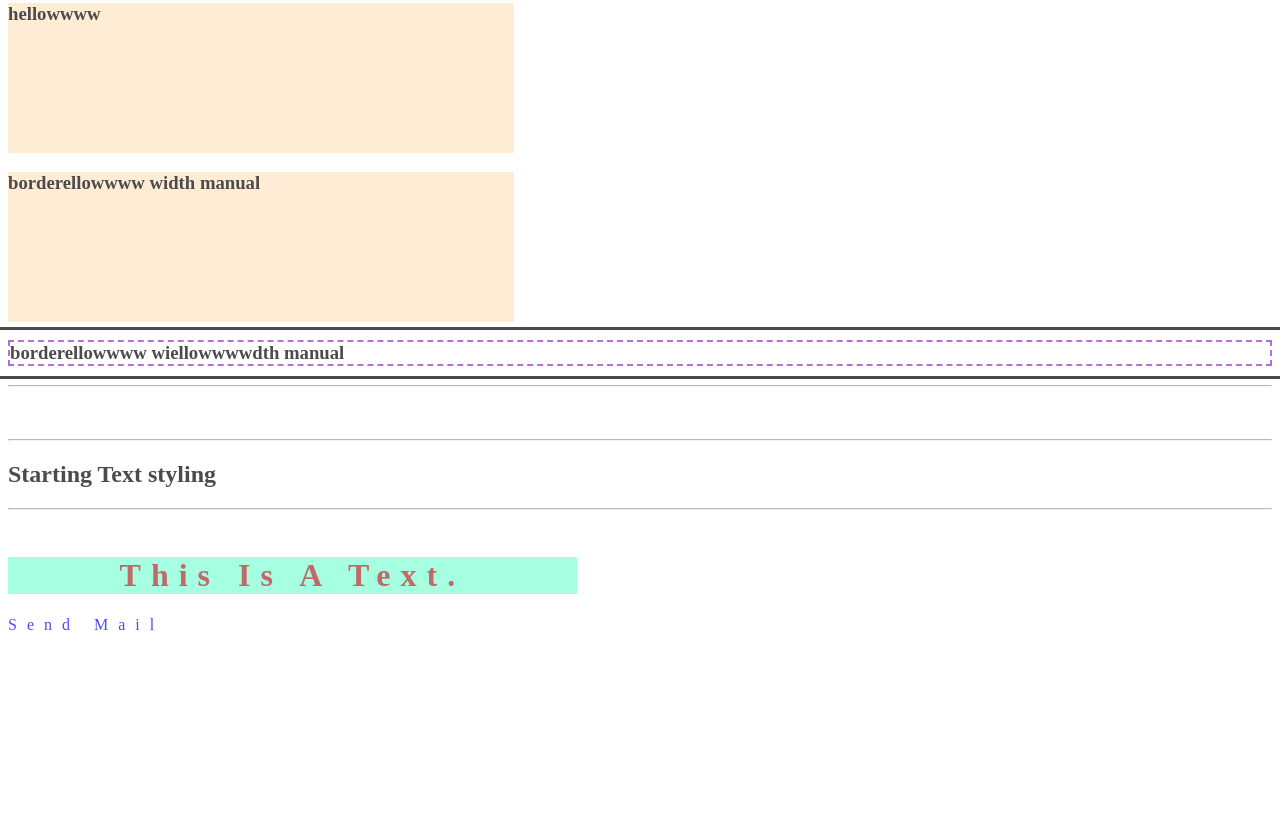
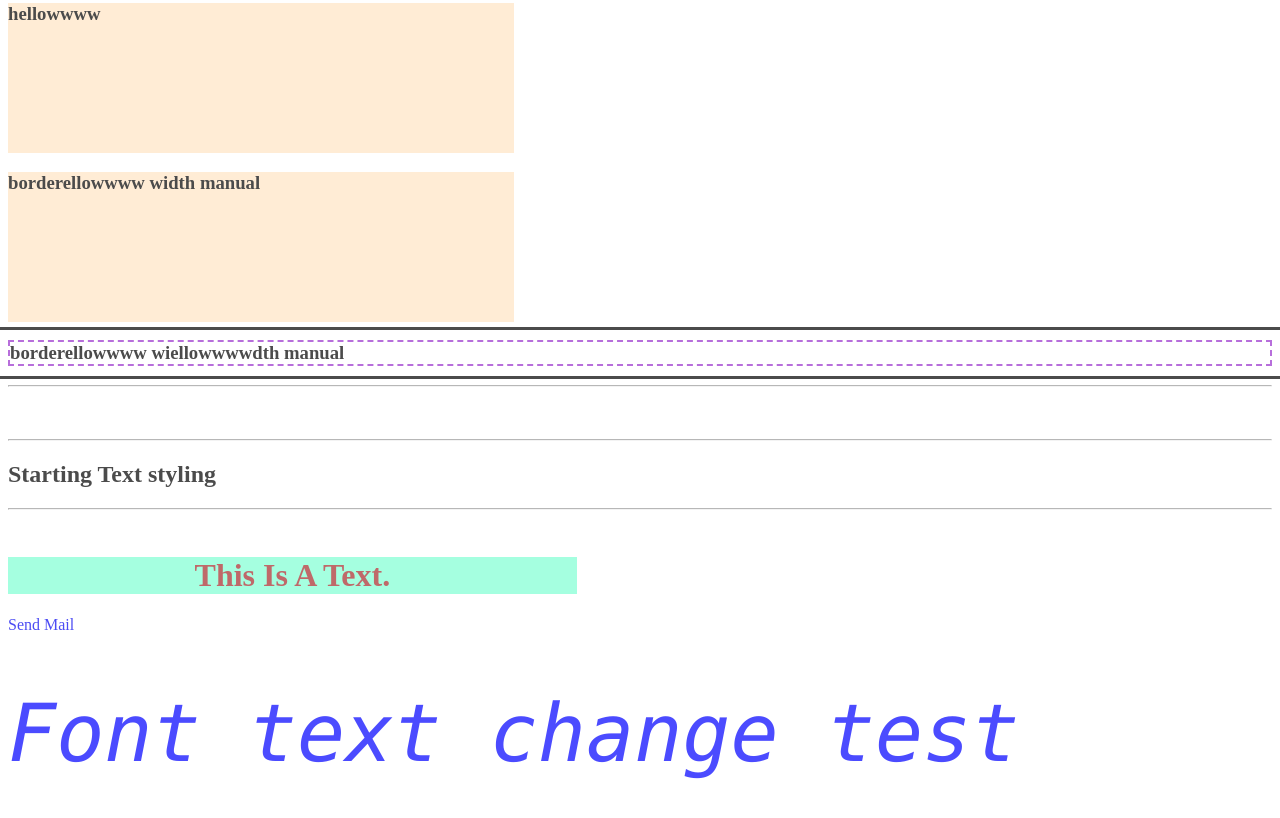
Before and after one commit to Mohammad-Rakibuzzaman/Frontend-Fundamentals, a plain HTML site: page indexforcss.html in a window 1280 px wide. Shown: the part 805-1623 px from the top of the page. Before the commit the page ends 1447 px from the top, so only its background shows below. Drawn offline with Linux system fonts and the light colour scheme.

Commit message:
commit fontstyles

```diff
--- a/indexforcss.html
+++ b/indexforcss.html
@@ -40,6 +40,9 @@
     <a href="#">Send mail</a>
 
 
+    <h1 id="fontstyle">Font text change test</h1>
+
+
 
 
 </body>
--- a/style.css
+++ b/style.css
@@ -240,6 +240,26 @@ h1#textfirst, a {
 
     /* text-indent: 100px; */
 
-    letter-spacing: 10px;
+    /* letter-spacing: 10px; */
+
+
 
 }
+
+
+h1#fontstyle {
+    color: blue;
+    /* font-family: Arial, Helvetica, sans-serif; */
+    font-family: "Lucida Console", "Courier New", monospace;
+
+    font-style: italic;
+    font-weight: normal;
+
+    font-size: 50px;
+    font-size: 5em; /*16 px = 1em */
+
+
+}
+
+
+/* icons */
```
Also changed, not shown: 1 other file.
